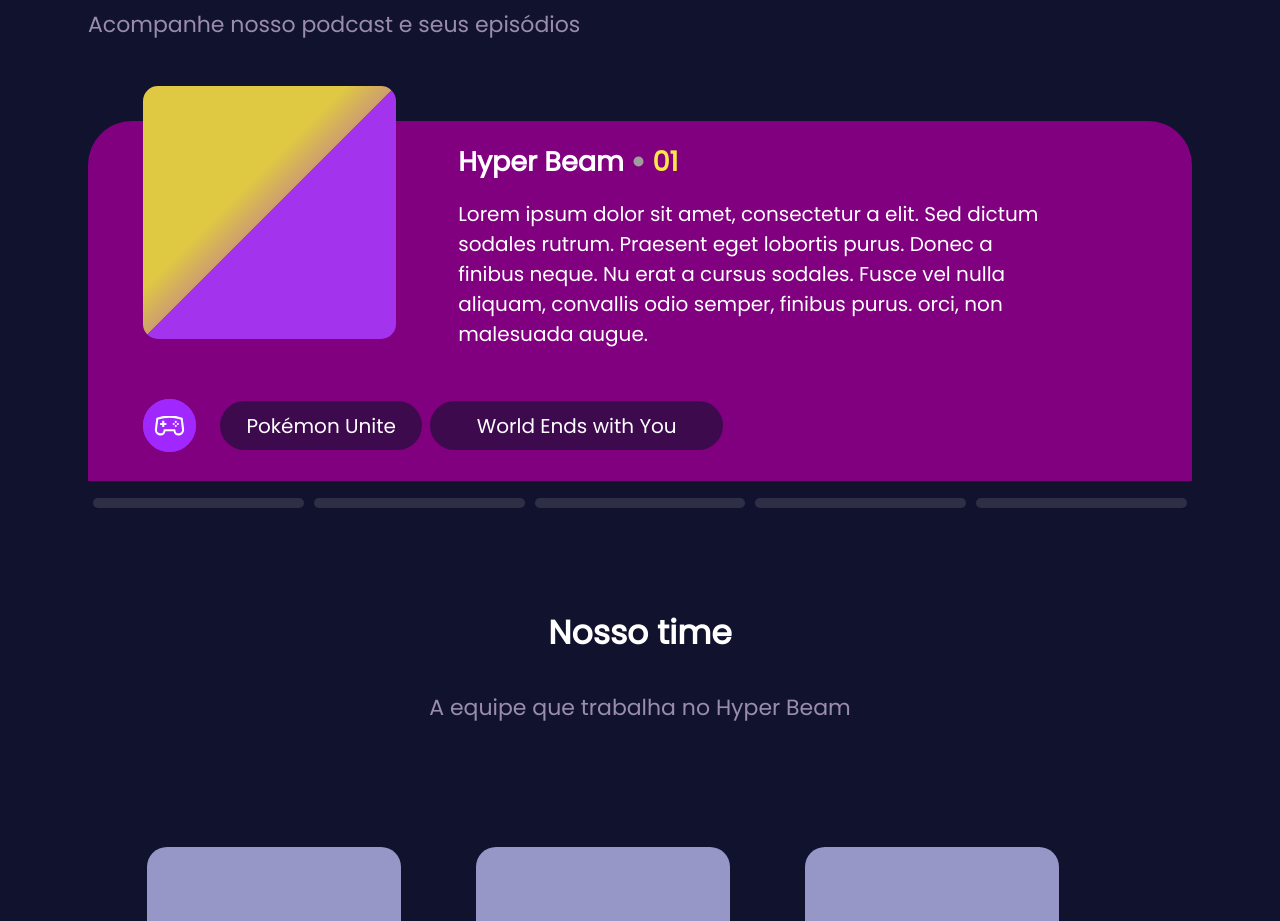
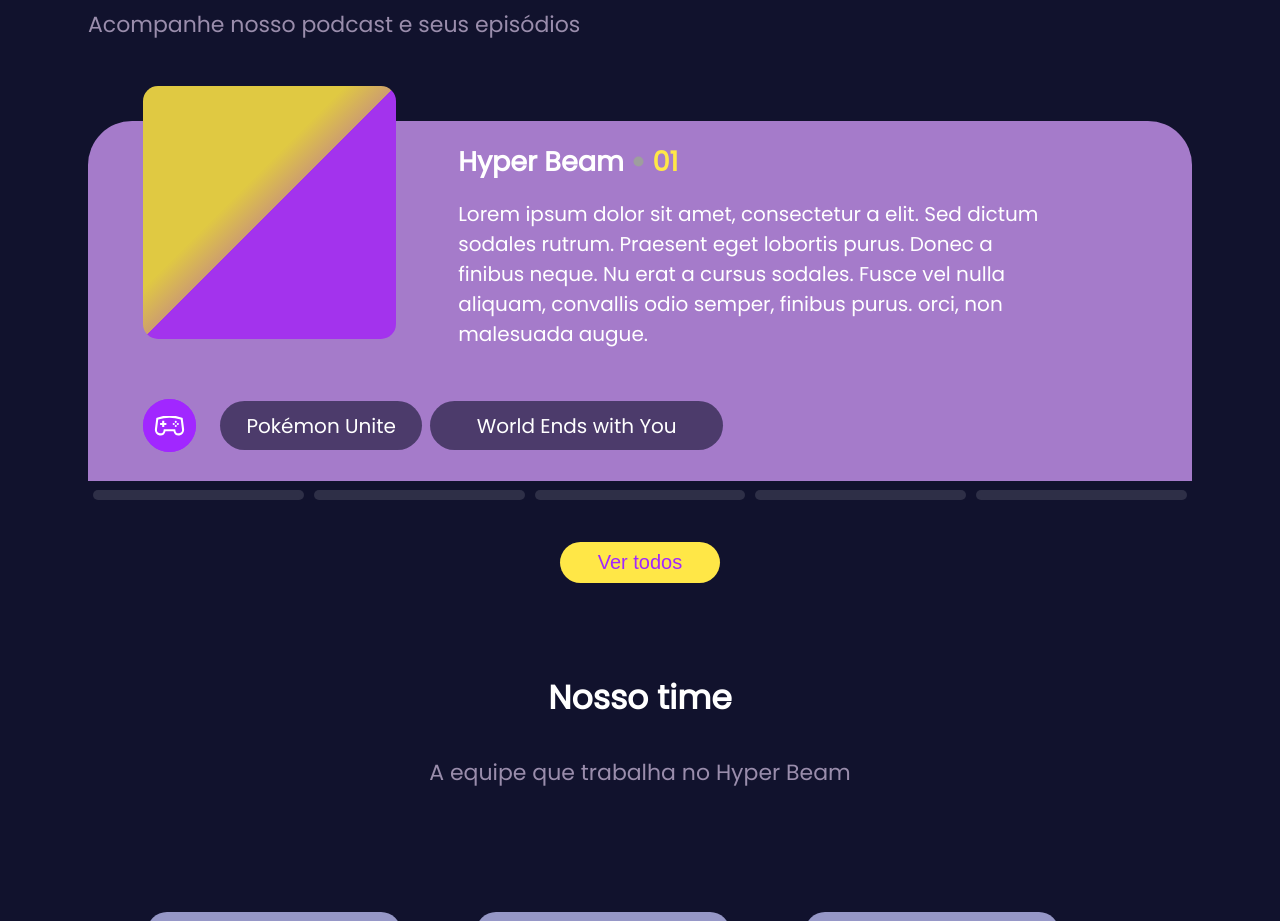
Before and after one commit to lucas-wyllame/hyper-beam, a Next.js app: page / in a window 1280 px wide. Shown: the part 1520-2441 px from the top of the page. Built offline with nearby package versions, Linux system fonts and the light colour scheme.

Commit message:
fix(LastEps and OurTeam): position elements

```diff
--- a/src/components/LastEpisodes/index.js
+++ b/src/components/LastEpisodes/index.js
@@ -9,8 +9,6 @@ import {
   TextsDivEp,
   IconAndButtons,
   ButtonsEp,
-  ThinBarsGroup,
-  ThinBars,
   ButtonSeeAll,
   RightArrow,
   LeftArrow,
@@ -188,7 +186,7 @@ export default function LastEpisodes() {
             );
           })}
         </Slider>
-        {/* <ButtonSeeAll onClick={handleClick}>Ver todos</ButtonSeeAll> */}
+        <ButtonSeeAll onClick={handleClick}>Ver todos</ButtonSeeAll>
       </ListPodcasts>
     </Content>
   );
--- a/src/components/LastEpisodes/styles.js
+++ b/src/components/LastEpisodes/styles.js
@@ -10,11 +10,11 @@ export const Content = styled.div`
   padding: 0 20px;
   @media (min-width: 1024px) {
     width: 100%;
-    height: 626px;
+    height: 691px;
     padding: 0 88px;
   }
   @media (min-width: 1440px) {
-    height: 800px;
+    height: auto;
   }
 `;
 
@@ -37,7 +37,7 @@ export const Background = styled.div`
   border-radius: 44px 44px 0px 0px;
   position: relative;
   top: 60px;
-  background: purple;
+  background: #a57bca;
   display: flex;
   justify-content: center;
   @media (min-width: 1024px) {
@@ -127,37 +127,8 @@ export const ButtonsEp = styled.div`
   }
 `;
 
-export const ThinBarsGroup = styled.div`
-  width: 100%;
-  height: 20px;
-  background: #11122d;
-  display: flex;
-  justify-content: space-between;
-  align-items: center;
-  padding-right: 30px;
-  padding-left: 30px;
-  @media (max-width: 480px) {
-    padding-right: 9px;
-    padding-left: 9px;
-  }
-`;
-
-export const ThinBars = styled.button`
-  width: 330px;
-  height: 10px;
-  background: #fff;
-  border: none;
-  border-radius: 44px;
-  opacity: 0.12;
-  cursor: pointer;
-  @media (max-width: 480px) {
-    width: 58px;
-    height: 20px;
-  }
-`;
-
 export const ButtonSeeAll = styled.button`
-  width: 160px;
+  width: 184px;
   height: 49px;
   background: #ffe747;
   border-radius: 44px;
@@ -166,18 +137,15 @@ export const ButtonSeeAll = styled.button`
   font-size: 20px;
   margin-top: 52px;
   cursor: pointer;
-  position: relative;
-  left: 45%;
+  align-self: center;
   :hover {
     width: 161px;
     height: 51px;
     text-shadow: 0px 3px 6px #ff00c47a;
   }
-  @media (max-width: 480px) {
-    width: 184px;
-    height: 49px;
-    position: relative;
-    left: 95px;
+  @media (min-width: 1024px) {
+    width: 160px;
+    height: 50px;
   }
 `;
 
@@ -197,7 +165,9 @@ export const Dots = styled.div`
   justify-content: space-between;
   position: absolute;
   z-index: 2;
+  margin: -18px 0px;
   @media (min-width: 1024px) {
+    margin: 0;
     width: 100%;
     height: 10px;
   }
--- a/src/components/OurTeam/styles.js
+++ b/src/components/OurTeam/styles.js
@@ -15,7 +15,6 @@ export const Content = styled.div`
     height: 716px;
     justify-content: space-around;
   }
-
 `;
 
 export const GroupText = styled.div`
@@ -122,11 +121,11 @@ export const LeftArrow = styled.img`
   height: 39px;
   width: 39px;
   position: relative;
-  top: 130vh;
+  top: 1108px;
   left: 50px;
   z-index: 2;
   @media (min-width: 769px) {
-    top: 48.5vh;
+    top: 414px;
     left: 257px;
   }
   @media (min-width: 1024px) {
@@ -154,7 +153,7 @@ export const RightArrow = styled.img`
   }
   @media (min-width: 1024px) {
     position: absolute;
-    left: 680px;
+    left: 615px;
     top: 50%;
   }
   @media (min-width: 1176px) {
```
